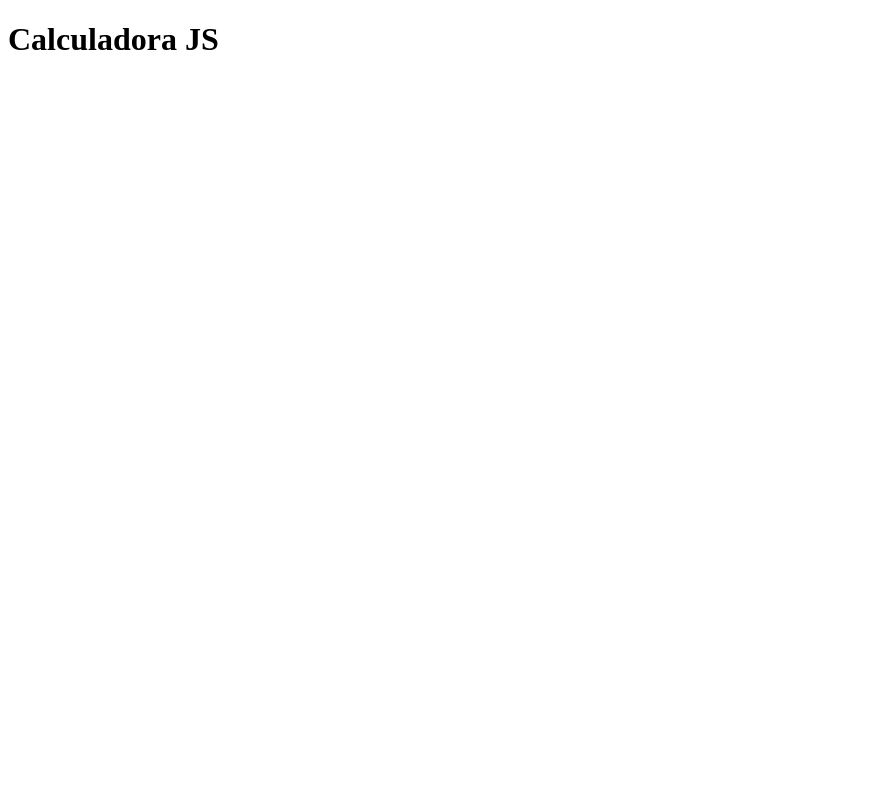
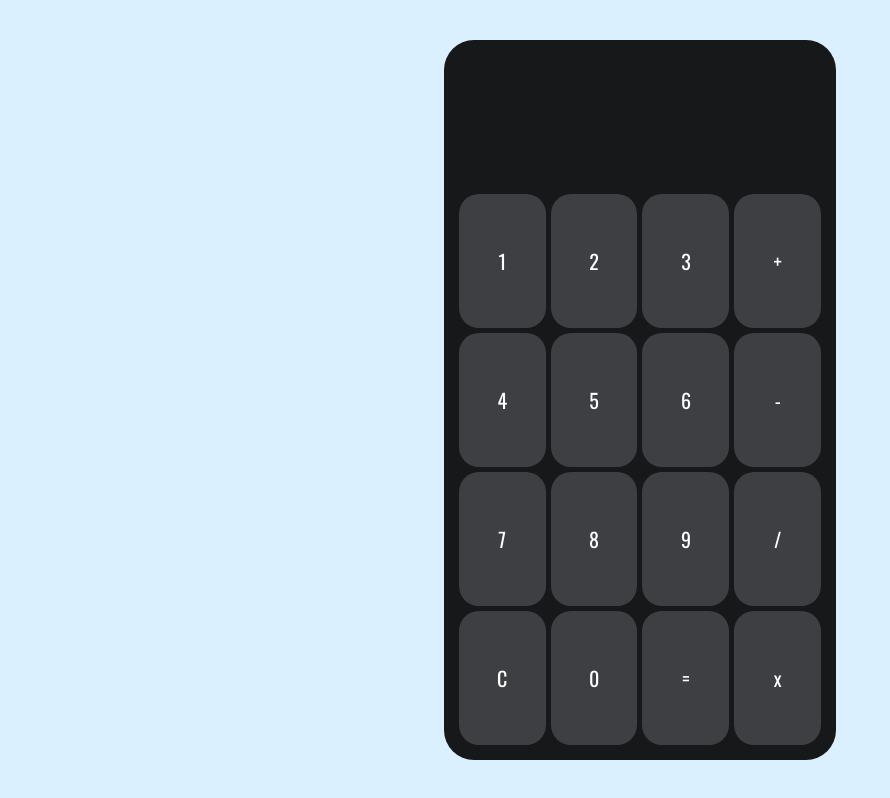
Before and after one commit to Luis-Almenarez/Calc_JS, a website: page index.html in a window 1280 px wide. Shown: the whole page, without its empty margins (0-890 px from the left). Drawn offline with nearby package versions, Linux system fonts and the light colour scheme.

Commit message:
Se agrega HTML y SCSS

```diff
--- a/index.html
+++ b/index.html
@@ -1,5 +1,5 @@
 <!DOCTYPE html>
-<html lang="en">
+<html lang="es">
   <head>
     <meta charset="UTF-8" />
     <meta name="viewport" content="width=device-width, initial-scale=1.0" />
@@ -8,10 +8,30 @@
     <title>Calculadora JS</title>
   </head>
   <body>
-    <header>
-      <h1>Calculadora JS</h1>
-    </header>
-    <main></main>
-    <footer></footer>
+    <main>
+      <section class="calc">
+        <div class="calc__container">
+          <div class="output">
+            <input class="display" type="text" />
+          </div>
+          <buttton class="button">1</buttton>
+          <buttton class="button">2</buttton>
+          <buttton class="button">3</buttton>
+          <buttton class="button">+</buttton>
+          <buttton class="button">4</buttton>
+          <buttton class="button">5</buttton>
+          <buttton class="button">6</buttton>
+          <buttton class="button">-</buttton>
+          <buttton class="button">7</buttton>
+          <buttton class="button">8</buttton>
+          <buttton class="button">9</buttton>
+          <buttton class="button">/</buttton>
+          <buttton class="button">C</buttton>
+          <buttton class="button">0</buttton>
+          <buttton class="button">=</buttton>
+          <buttton class="button">x</buttton>
+        </div>
+      </section>
+    </main>
   </body>
 </html>
--- a/package.json
+++ b/package.json
@@ -5,7 +5,7 @@
   "main": "index.js",
   "scripts": {
     "test": "echo \"Error: no test specified\" && exit 1",
-    "sass": "sass --watch --style=compressed src/scss/main.scss ./public/css/bundle.css"
+    "sass": "sass --style=compressed src/scss/main.scss ./public/css/bundle.css --watch"
   },
   "keywords": [],
   "author": "",
--- /dev/null
+++ b/src/scss/base/_generales.scss
@@ -0,0 +1,31 @@
+@use "variables" as v;
+
+*,
+*:before,
+*:after {
+  margin: 0;
+  padding: 0;
+  box-sizing: border-box;
+}
+
+html {
+  box-sizing: border-box;
+  font-size: 62.5%; /* 1 rem = 10px */
+}
+
+body {
+  font-family: v.$font-principal;
+  background-color: #daf0ff;
+}
+
+main {
+  display: grid;
+  place-items: center;
+}
+
+img {
+  max-width: 100%;
+  width: 100%;
+  height: auto;
+  display: block;
+}
--- /dev/null
+++ b/src/scss/base/_variables.scss
@@ -0,0 +1,7 @@
+@import url("https://fonts.googleapis.com/css2?family=Montserrat:ital,wght@1,300&display=swap");
+@import url("https://fonts.googleapis.com/css2?family=Oswald&display=swap");
+
+// FONTS
+$font-principal: "Oswald", sans-serif;
+$font-secundaria: "Montserrat", sans-serif;
+// FONTS
--- /dev/null
+++ b/src/scss/base/index.scss
@@ -0,0 +1,2 @@
+@forward "variables";
+@forward "generales";
--- /dev/null
+++ b/src/scss/layout/_calc.scss
@@ -0,0 +1,59 @@
+.calc {
+  display: flex;
+  height: 100vh;
+  justify-content: center;
+  align-items: center;
+}
+
+.calc__container {
+  width: 90%;
+  height: 90%;
+  display: grid;
+  justify-content: center;
+  align-content: center;
+  grid-template-columns: repeat(4, 1fr);
+  grid-template-rows: repeat(5, 1fr);
+  color: #fff;
+  background-color: #17181a;
+  border-radius: 3rem;
+  gap: 0.5rem;
+  padding: 1.5rem;
+
+  .button {
+    width: 100%;
+    display: grid;
+    place-items: center;
+    cursor: pointer;
+    font-size: 2rem;
+    outline: none;
+    border-radius: 2rem;
+    background-color: #3e3f42;
+
+    &:hover {
+      background-color: #f0f7ee;
+      color: #000;
+    }
+  }
+
+  .output {
+    max-width: 100%;
+    grid-column: 1 / -1;
+    display: flex;
+    flex-direction: column;
+    padding: 1rem;
+
+    .display {
+      background-color: transparent;
+      color: #fff;
+      border: none;
+      font-size: 3rem;
+      text-align: right;
+      height: 8rem;
+    }
+
+    .display:focus {
+      background-color: transparent;
+      border: none;
+    }
+  }
+}
--- /dev/null
+++ b/src/scss/layout/_header.scss
@@ -0,0 +1,7 @@
+.header {
+  text-align: center;
+  font-size: 2rem;
+  font-weight: bold;
+  color: #19acff;
+  padding: 1rem 0.5rem;
+}
--- /dev/null
+++ b/src/scss/layout/index.scss
@@ -0,0 +1,3 @@
+@forward "calc";
+@forward "header";
+@forward "footer";
--- a/src/scss/main.scss
+++ b/src/scss/main.scss
@@ -0,0 +1,2 @@
+@use "base";
+@use "layout";
```
Also changed, not shown: public/css/bundle.css, src/scss/layout/_footer.scss (added), 1 other file.
